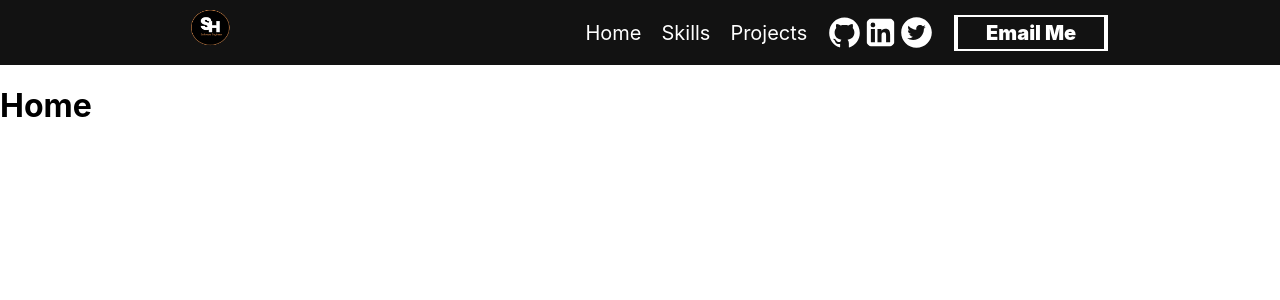
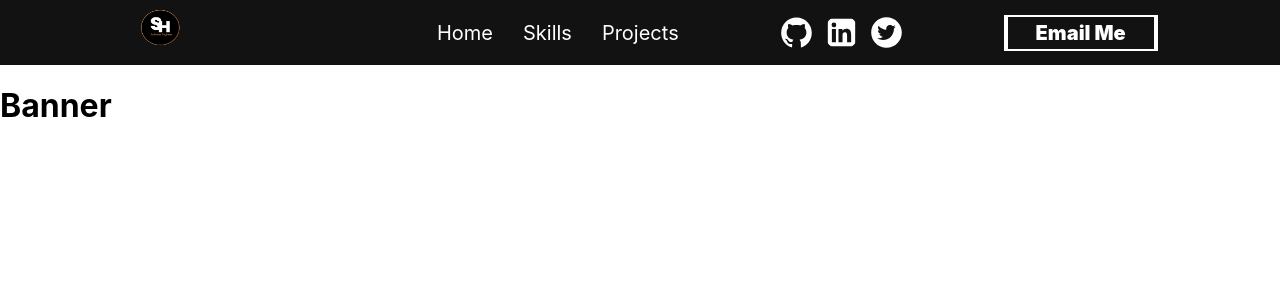
Before and after one commit to SHPrince1/react-portfolio, a React (Create React App) app: page / in a window 1280 px wide. Shown: the top 300 px of the page. Built offline with nearby package versions, Linux system fonts and the light colour scheme.

Commit message:
adjument made to navbar

```diff
--- /dev/null
+++ b/src/components/banner.jsx
@@ -0,0 +1,12 @@
+import React from 'react';
+
+const Banner = () => {
+  return (
+    <div>
+        <h1>Banner</h1>
+
+    </div>
+  );
+}
+
+export default Banner;
--- a/src/components/navbar.jsx
+++ b/src/components/navbar.jsx
@@ -52,6 +52,8 @@
 
 
           </div> */}
+
+
         </div>
 
         <div className={visible ? style.linksParentDiv : style.hide}>
--- a/src/pages/index.js
+++ b/src/pages/index.js
@@ -1,9 +1,11 @@
 import React from 'react';
+import Banner from '../components/banner';
 
 const Home = () => {
   return (
     <div>
-        <h1>Home</h1>
+        <Banner />
+        {/* <h1>HOME</h1> */}
 
     </div>
   );
--- a/src/styles/navbar.module.css
+++ b/src/styles/navbar.module.css
@@ -17,6 +17,8 @@
 .logoDiv{
     display: flex;
     align-items: center;
+    gap: 20px;
+    justify-content: center;
 }
 .logoDiv img{
     width: 70px;
@@ -45,7 +47,7 @@
     /* border: 1px solid blue; */
   display: flex;
   align-items: center;
-  gap: 20px;
+  gap: 30px;
 }
 .linkdiv a{
   transition: all ease-in .5s;
@@ -59,7 +61,7 @@
 }
 .iconDiv{
     display: flex;
-    gap: 1px;
+    gap: 10px;
     align-items: center;
 }
 .connect{
@@ -108,7 +110,7 @@
 }
 .hide{
     display: flex;
-    gap: 20px;
+    gap: 100px;
   }
 
 
```
Also changed, not shown: src/styles/banner.moduel.css (added).
